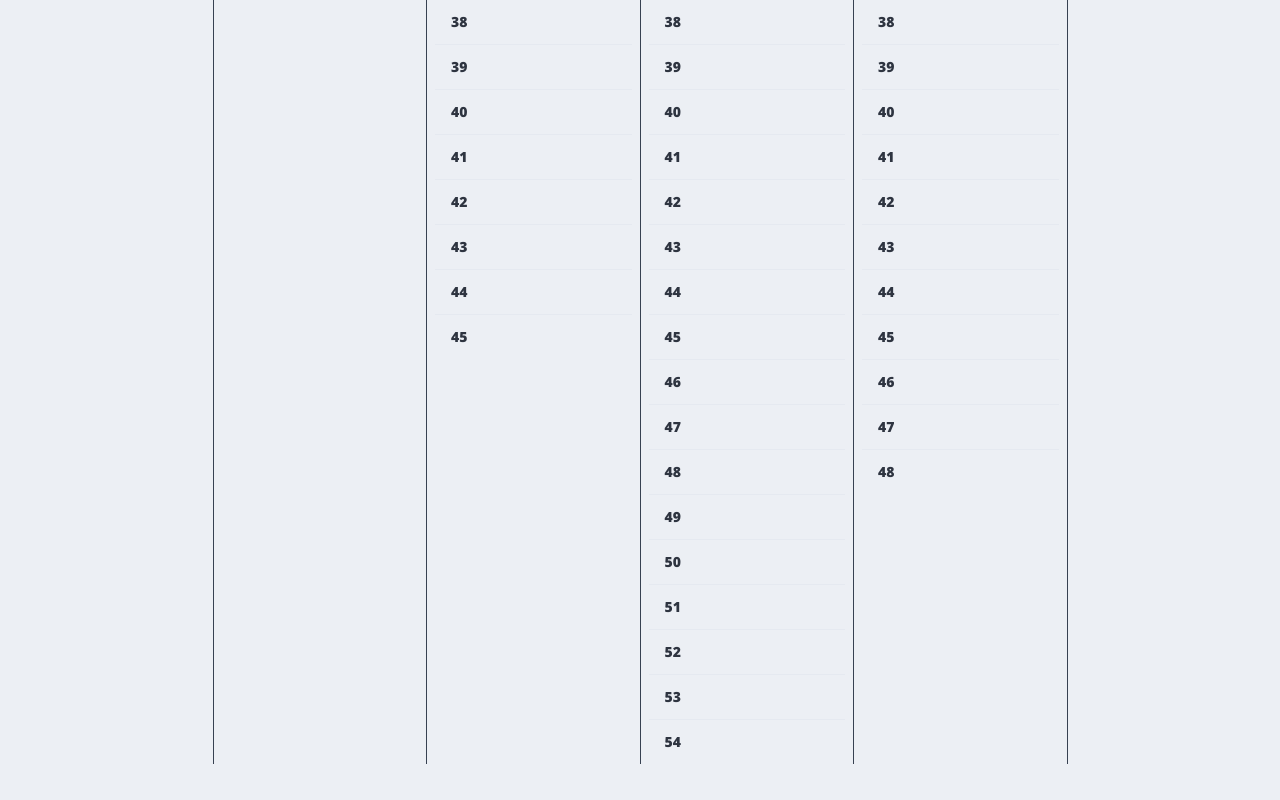
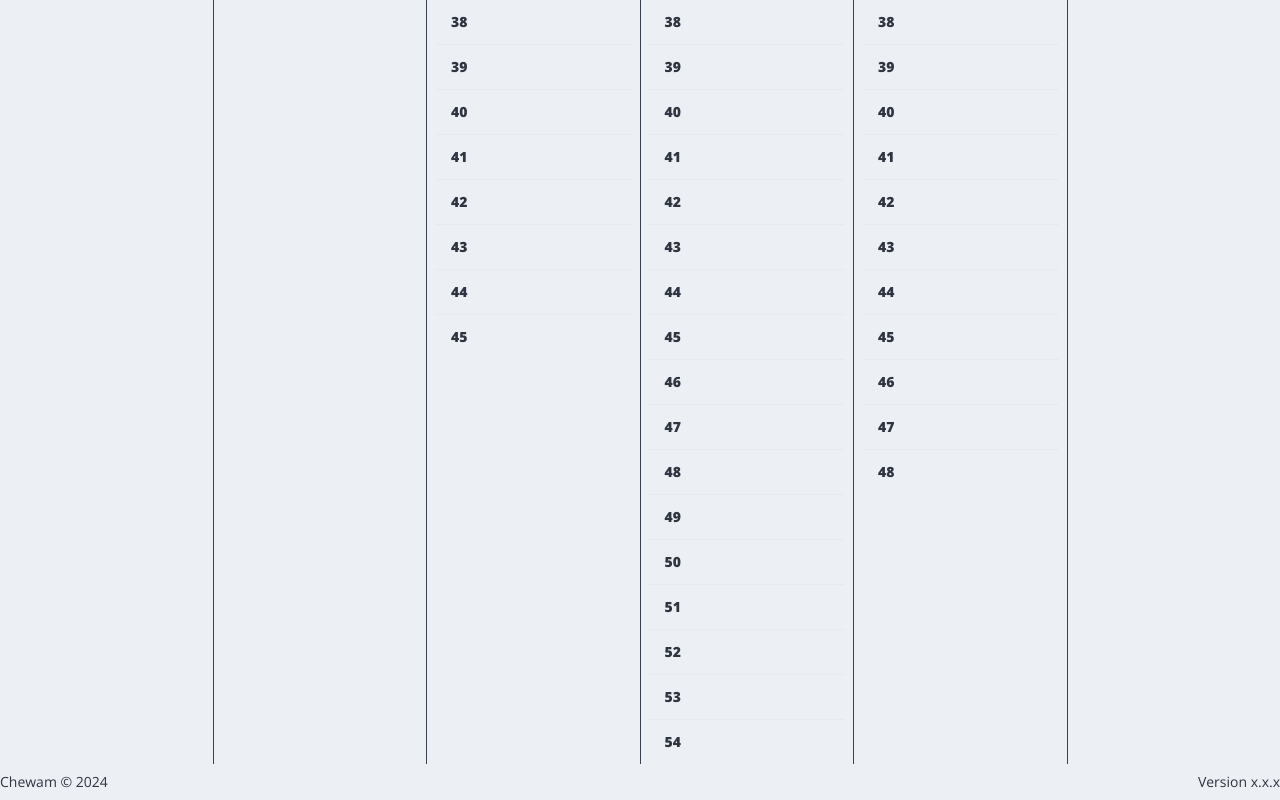
Before and after one commit to chewam/countries, a SvelteKit app: page / in a window 1280 px wide. Shown: the part 2688-3488 px from the top of the page. Before the commit the page ends 3452 px from the top, so only its background shows below. Built offline with nearby package versions, Linux system fonts and the light colour scheme.

Commit message:
feat: add footer

```diff
--- a/src/routes/+layout.svelte
+++ b/src/routes/+layout.svelte
@@ -4,49 +4,12 @@
 </script>
 
 <div class="app">
-  <!-- <Header /> -->
   <main>
     <slot />
   </main>
 
-  <!-- <footer>
-		<p>visit <a href="https://kit.svelte.dev">kit.svelte.dev</a> to learn SvelteKit</p>
-	</footer> -->
+  <footer class="container mx-auto my-2 text-sm flex justify-between">
+    <div>Chewam © 2024</div>
+    <div>Version <a href="#" target="_blank">x.x.x</a></div>
+	</footer>
 </div>
-
-<!-- <style>
-	.app {
-		display: flex;
-		flex-direction: column;
-		min-height: 100vh;
-	}
-
-	main {
-		flex: 1;
-		display: flex;
-		flex-direction: column;
-		padding: 1rem;
-		width: 100%;
-		max-width: 64rem;
-		margin: 0 auto;
-		box-sizing: border-box;
-	}
-
-	footer {
-		display: flex;
-		flex-direction: column;
-		justify-content: center;
-		align-items: center;
-		padding: 12px;
-	}
-
-	footer a {
-		font-weight: bold;
-	}
-
-	@media (min-width: 480px) {
-		footer {
-			padding: 12px 0;
-		}
-	}
-</style> -->
```
